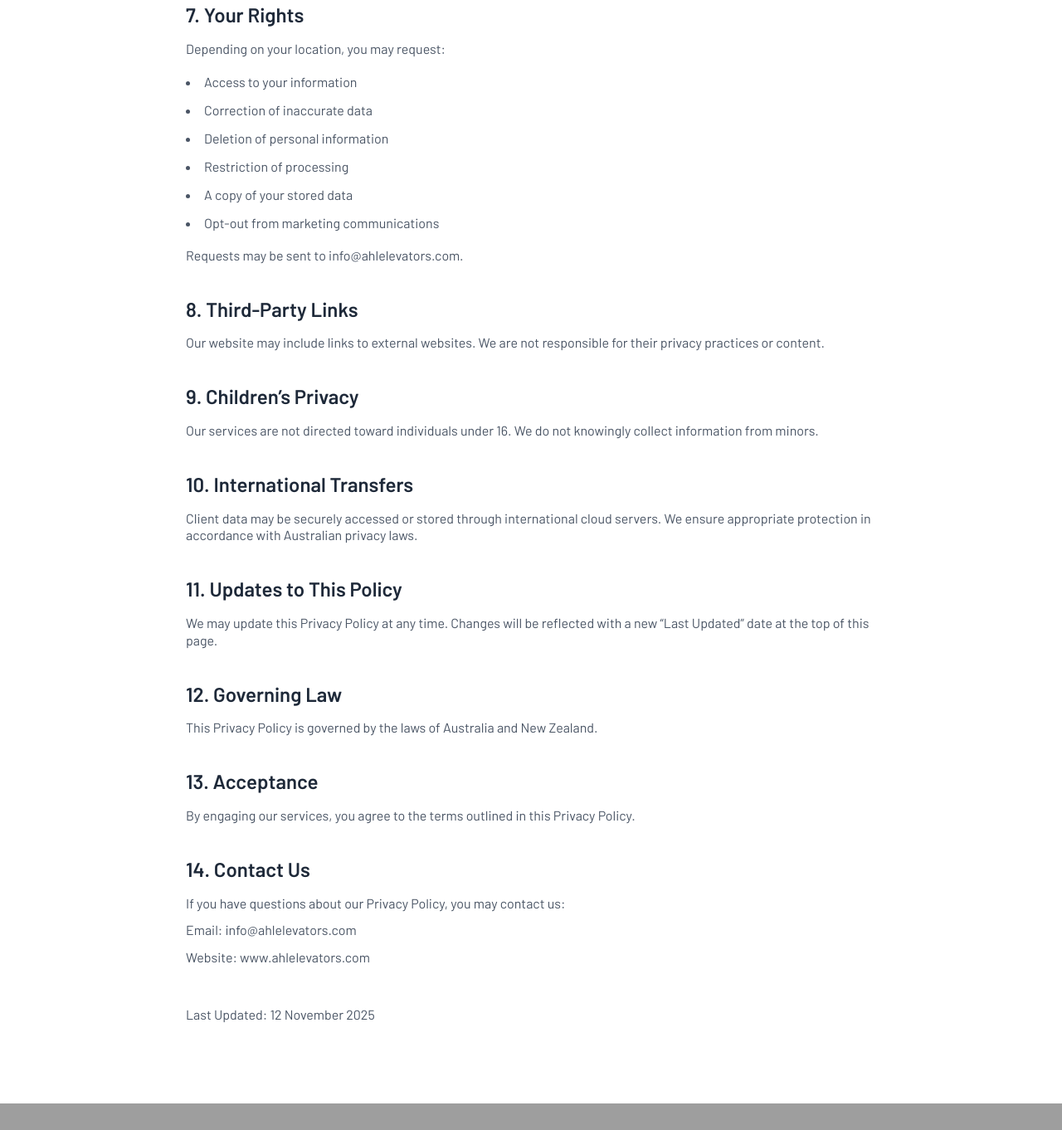
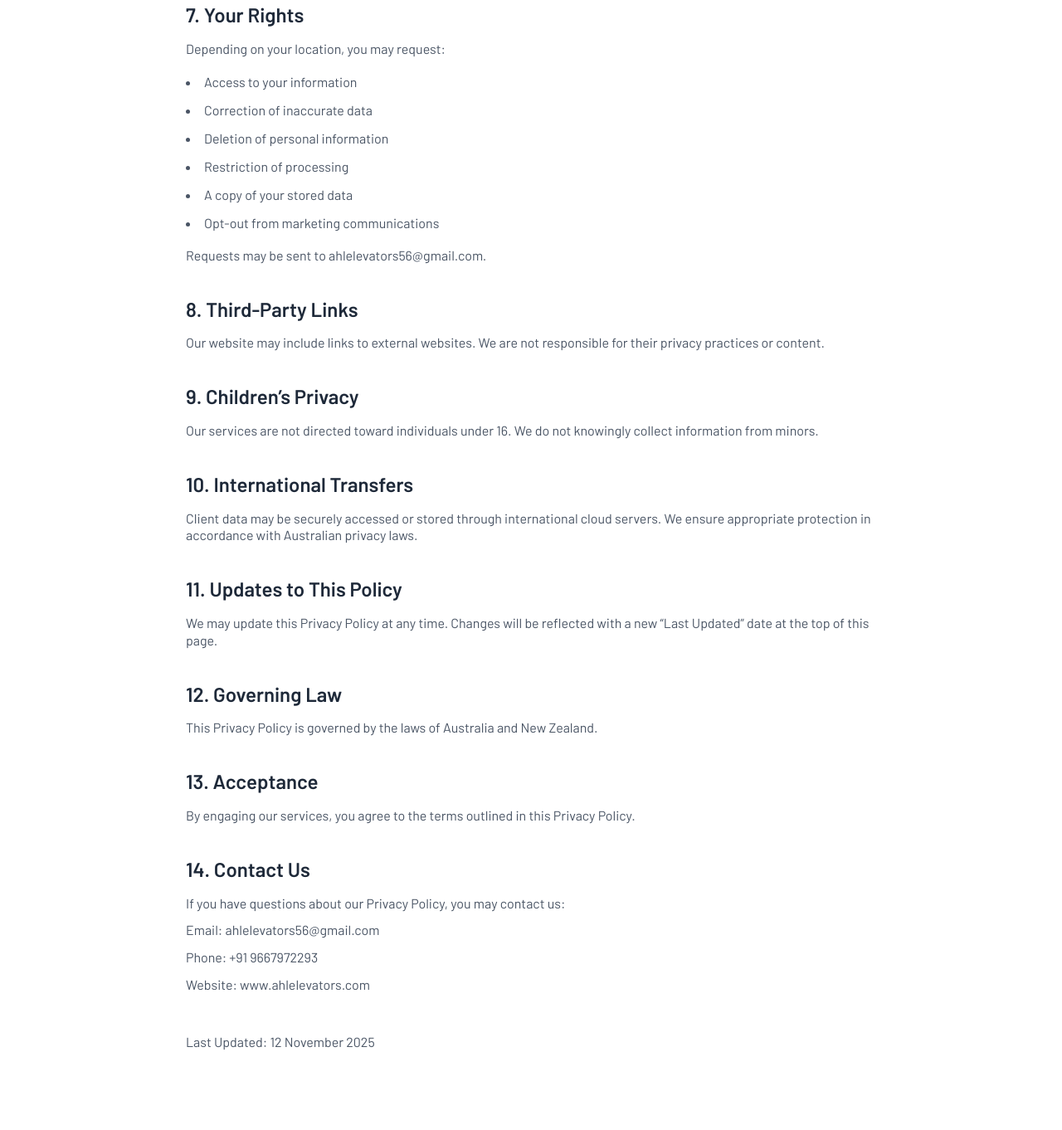
Before and after one commit to prannnjal/ahl, a Next.js app: page /privacy-policy in a window 1280 px wide. Shown: the part 3856-5218 px from the top of the page at 83% size. Built offline with nearby package versions, Linux system fonts and the light colour scheme; grey boxes are pictures that could not be loaded.

Commit message:
Initial commit

```diff
--- a/src/app/privacy-policy/page.js
+++ b/src/app/privacy-policy/page.js
@@ -171,7 +171,7 @@ const sections = [
       "A copy of your stored data",
       "Opt-out from marketing communications",
     ],
-    postNote: "Requests may be sent to info@ahlelevators.com.",
+    postNote: "Requests may be sent to ahlelevators56@gmail.com.",
   },
   {
     title: "8. Third-Party Links",
@@ -213,7 +213,8 @@ const sections = [
     title: "14. Contact Us",
     paragraphs: [
       "If you have questions about our Privacy Policy, you may contact us:",
-      "Email: info@ahlelevators.com",
+      "Email: ahlelevators56@gmail.com",
+      "Phone: +91 9667972293",
       "Website: www.ahlelevators.com",
     ],
   },
--- a/src/app/terms-of-service/page.js
+++ b/src/app/terms-of-service/page.js
@@ -112,7 +112,8 @@ const sections = [
     heading: "12. Contact Us",
     description: "If you have questions about our Terms & Conditions, you may contact us:",
     bullets: [
-      "Email: info@ahlelevators.com",
+      "Email: ahlelevators56@gmail.com",
+      "Phone: +91 9667972293",
       "Website: www.ahlelevators.com",
     ],
   },
```
